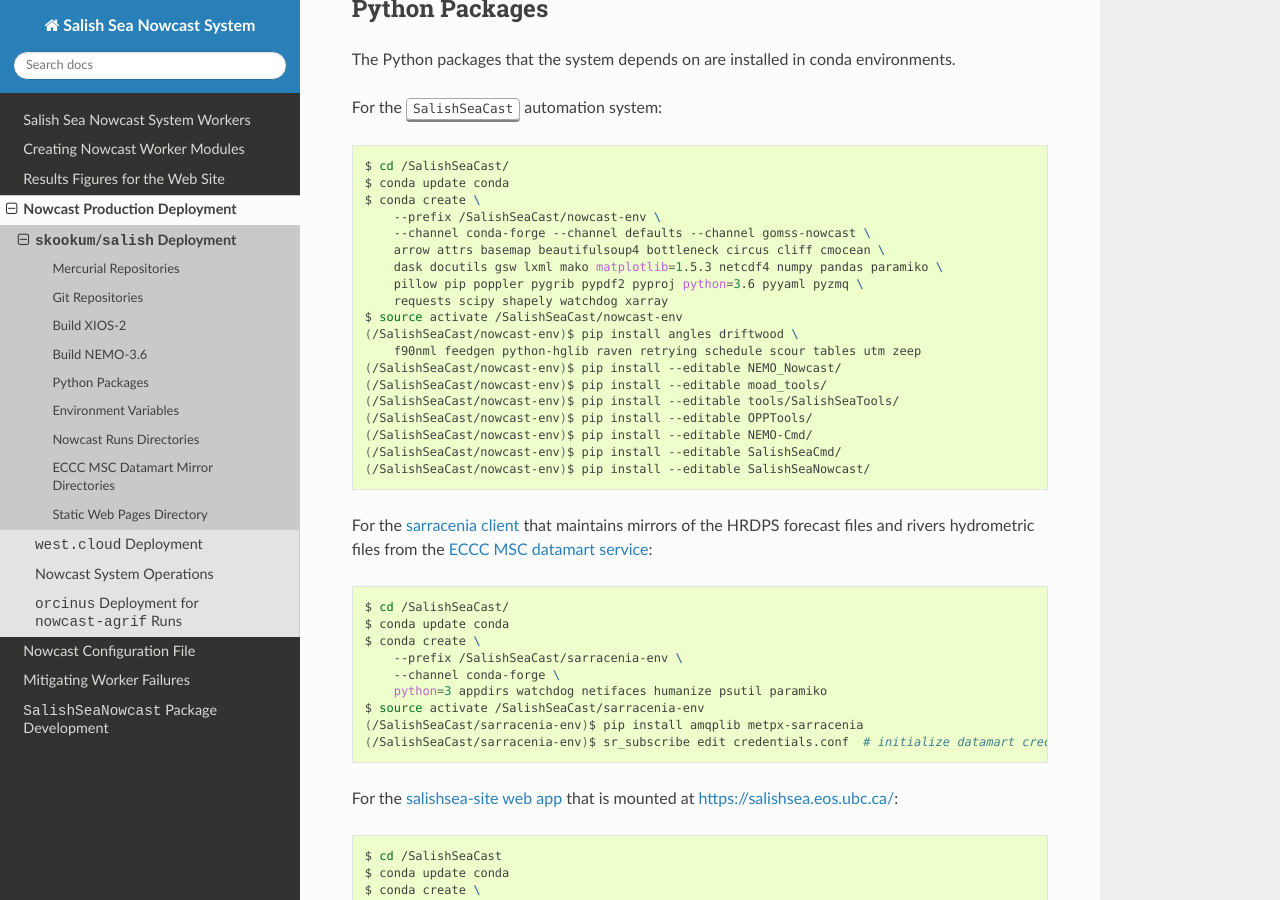
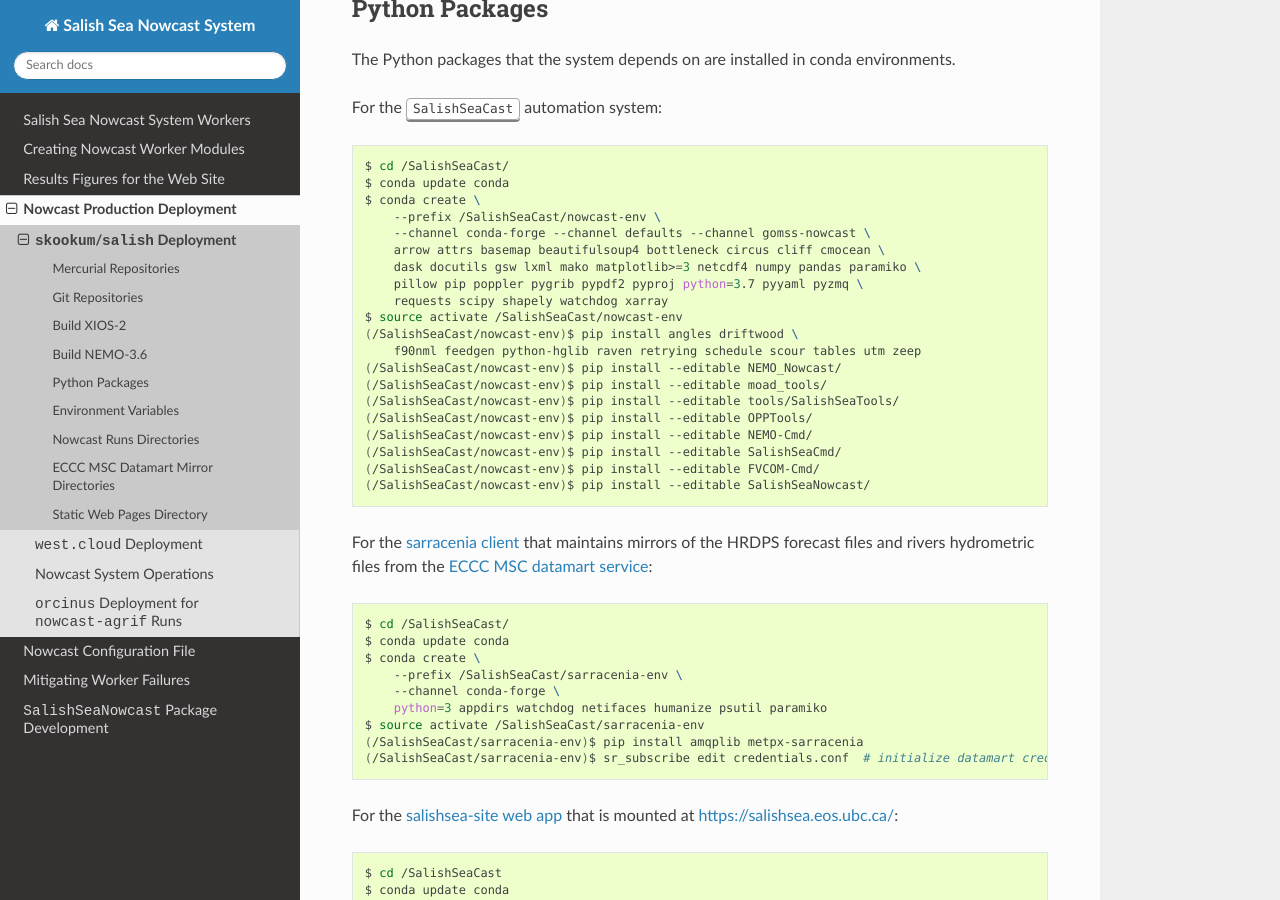
Before and after one commit to SalishSeaCast/SalishSeaNowcast, a Sphinx documentation site: the page built from docs/deployment/skookum_salish.rst, in a window 1280 px wide and 900 px high, scrolled down 1564 px. Built offline with Sphinx 7.4.7 and the Read the Docs theme 2.0.0, drawn with Linux system fonts in a browser that asks for light colours; the version number could not be read and is left out.

Commit message:
Update env descriptions & docs re: change to matplotlib-3.

```diff
--- a/README.rst
+++ b/README.rst
@@ -7,7 +7,7 @@
 .. image:: https://img.shields.io/badge/license-Apache%202-cb2533.svg
     :target: https://www.apache.org/licenses/LICENSE-2.0
     :alt: Licensed under the Apache License, Version 2.0
-.. image:: https://img.shields.io/badge/python-3.6-blue.svg
+.. image:: https://img.shields.io/badge/python-3.6+-blue.svg
     :target: https://docs.python.org/3.6/
     :alt: Python Version
 .. image:: https://img.shields.io/badge/version%20control-hg-blue.svg
--- a/docs/deployment/skookum_salish.rst
+++ b/docs/deployment/skookum_salish.rst
@@ -113,8 +113,8 @@
         --prefix /SalishSeaCast/nowcast-env \
         --channel conda-forge --channel defaults --channel gomss-nowcast \
         arrow attrs basemap beautifulsoup4 bottleneck circus cliff cmocean \
-        dask docutils gsw lxml mako matplotlib=1.5.3 netcdf4 numpy pandas paramiko \
-        pillow pip poppler pygrib pypdf2 pyproj python=3.6 pyyaml pyzmq \
+        dask docutils gsw lxml mako matplotlib>=3 netcdf4 numpy pandas paramiko \
+        pillow pip poppler pygrib pypdf2 pyproj python=3.7 pyyaml pyzmq \
         requests scipy shapely watchdog xarray
     $ source activate /SalishSeaCast/nowcast-env
     (/SalishSeaCast/nowcast-env)$ pip install angles driftwood \
@@ -125,6 +125,7 @@
     (/SalishSeaCast/nowcast-env)$ pip install --editable OPPTools/
     (/SalishSeaCast/nowcast-env)$ pip install --editable NEMO-Cmd/
     (/SalishSeaCast/nowcast-env)$ pip install --editable SalishSeaCmd/
+    (/SalishSeaCast/nowcast-env)$ pip install --editable FVCOM-Cmd/
     (/SalishSeaCast/nowcast-env)$ pip install --editable SalishSeaNowcast/
 
 For the `sarracenia client`_ that maintains mirrors of the HRDPS forecast files and rivers hydrometric files from the `ECCC MSC datamart service`_:
--- a/docs/deployment/west_cloud.rst
+++ b/docs/deployment/west_cloud.rst
@@ -634,8 +634,8 @@
         --prefix /nemoShare/MEOPAR/nowcast-sys/nowcast-env \
         --channel gomss-nowcast --channel conda-forge --channel defaults \
         arrow attrs basemap beautifulsoup4 bottleneck circus cliff cmocean \
-        dask docutils gsw lxml mako matplotlib=1.5.3 netcdf4 numpy pandas paramiko \
-        pillow pip poppler pygrib pypdf2 pyproj python=3.6 pyyaml pyzmq requests \
+        dask docutils gsw lxml mako matplotlib>=3 netcdf4 numpy pandas paramiko \
+        pillow pip poppler pygrib pypdf2 pyproj python=3.7 pyyaml pyzmq requests \
         scipy shapely watchdog xarray
     $ source /nemoShare/MEOPAR/nowcast-sys/nemo_nowcast-env/bin/activate /nemoShare/MEOPAR/nowcast-sys/nemo_nowcast-env/
     (/nemoShare/MEOPAR/nowcast-sys/nowcast-env)$ pip install angles driftwood \
--- a/docs/pkg_development.rst
+++ b/docs/pkg_development.rst
@@ -22,7 +22,7 @@
 .. image:: https://img.shields.io/badge/license-Apache%202-cb2533.svg
     :target: https://www.apache.org/licenses/LICENSE-2.0
     :alt: Licensed under the Apache License, Version 2.0
-.. image:: https://img.shields.io/badge/python-3.6-blue.svg
+.. image:: https://img.shields.io/badge/python-3.6+-blue.svg
     :target: https://docs.python.org/3.6/
     :alt: Python Version
 .. image:: https://img.shields.io/badge/version%20control-hg-blue.svg
@@ -49,11 +49,11 @@
 Python Versions
 ===============
 
-.. image:: https://img.shields.io/badge/python-3.6-blue.svg
+.. image:: https://img.shields.io/badge/python-3.6+-blue.svg
     :target: https://docs.python.org/3.6/
     :alt: Python Version
 
-The :kbd:`SalishSeaNowcast` package is developed and tested using `Python`_ 3.6 or later.
+The :kbd:`SalishSeaNowcast` package is developed and tested using `Python`_ 3.7 or later.
 The package uses some Python language features that are not available in versions prior to 3.6,
 in particular:
 
--- a/environment-dev.yaml
+++ b/environment-dev.yaml
@@ -36,7 +36,7 @@
   - gsw
   - lxml
   - mako
-  - matplotlib=1.5.3
+  - matplotlib>=3
   - netcdf4
   - numpy
   - pandas
@@ -47,7 +47,8 @@
   - pygrib
   - pypdf2
   - pyproj
-  - python=3.6
+  - pytables
+  - python=3.7
   - pyyaml
   - pyzmq
   - requests
--- a/environment-fig-dev.yaml
+++ b/environment-fig-dev.yaml
@@ -30,7 +30,7 @@
   - gsw
   - lxml
   - mako
-  - matplotlib
+  - matplotlib>=3
   - netcdf4
   - numpy
   - pandas
@@ -41,9 +41,10 @@
   - pygrib
   - pypdf2
   - pyproj
+  - pytables
   - python=3.6
   - pyyaml
-  - pyzmq
+  - "pyzmq<17.0,>=13.1.0"
   - requests
   - scipy
   - shapely
--- a/environment-prod.yaml
+++ b/environment-prod.yaml
@@ -35,7 +35,7 @@
   - gsw
   - lxml
   - mako
-  - matplotlib=1.5.3
+  - matplotlib>=3
   - netcdf4
   - numpy
   - pandas
@@ -46,7 +46,8 @@
   - pygrib
   - pyproj
   - pypdf2
-  - python=3.6
+  - pytables
+  - python=3.7
   - pyyaml
   - pyzmq
   - requests
--- a/environment-rtd.yaml
+++ b/environment-rtd.yaml
@@ -8,7 +8,7 @@
   - gomss-nowcast
 
 dependencies:
-  - matplotlib=1.5.3
+  - matplotlib>=3
   - nemo_nowcast
   - python=3.6
   - retrying
```
Also changed, not shown: requirements.txt (+84 -81 lines), setup.py (+7 -3 lines).
